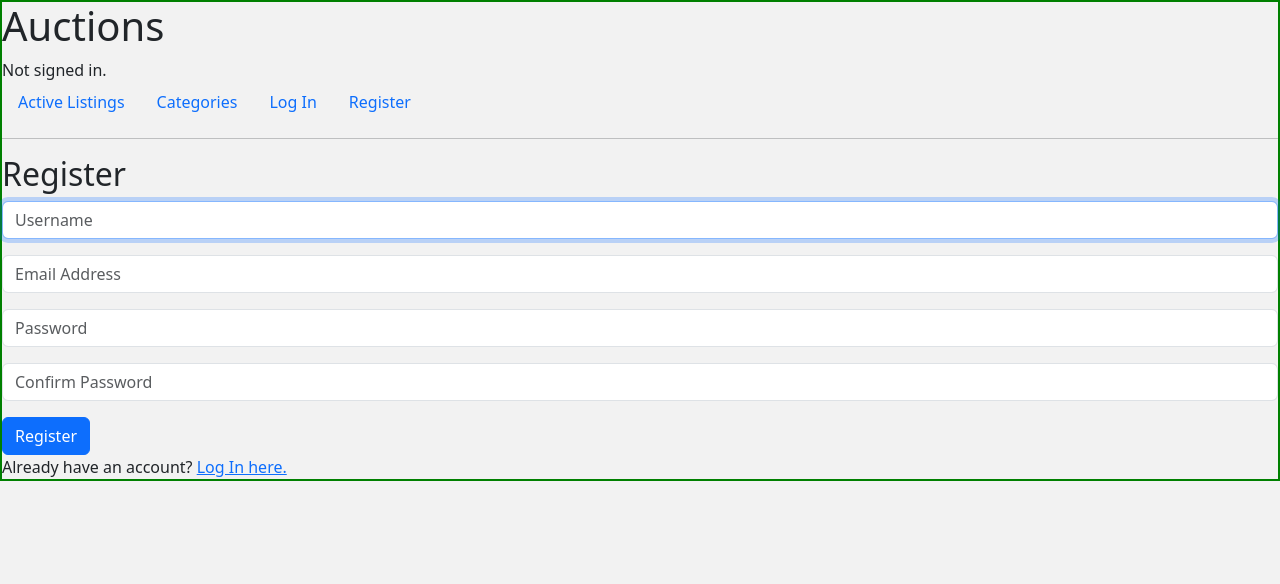
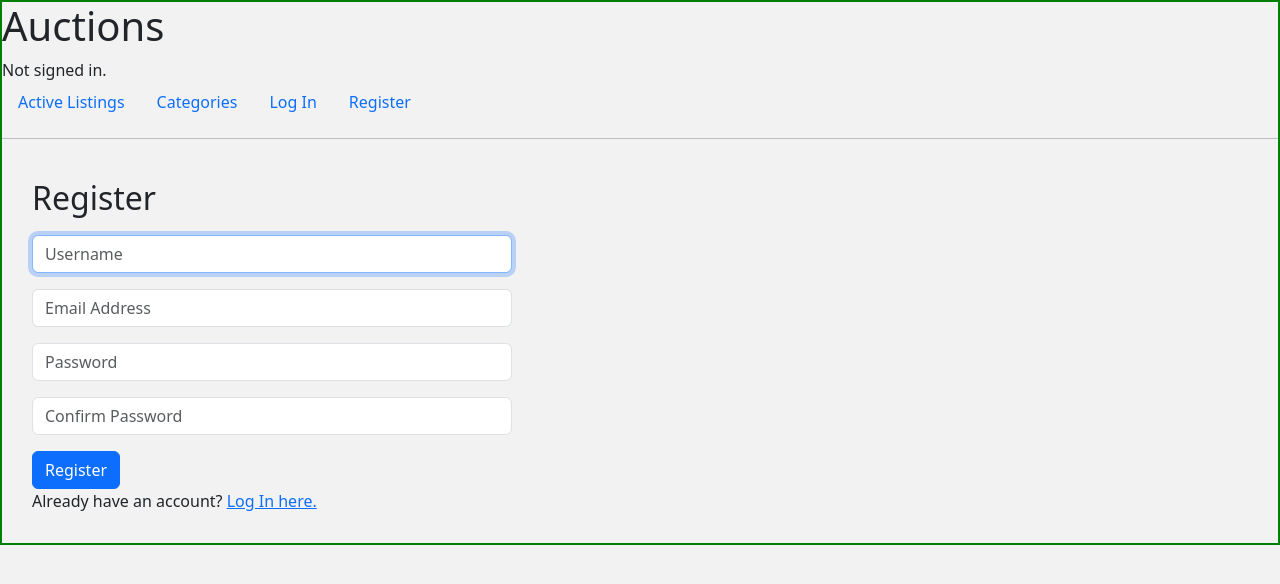
Before and after one commit to mohani-01/commerce, a Django app: page /register in a window 1280 px wide. Shown: the top 584 px of the page. Run offline with Django 3.2, Linux system fonts and the light colour scheme; some libraries are stand-ins or nearby versions.

Commit message:
working on login and register pages style

```diff
--- a/auctions/static/auctions/styles.css
+++ b/auctions/static/auctions/styles.css
@@ -307,3 +307,17 @@ body {
 .category-item > input[type="submit"]:hover {
     background-color: aliceblue;
 }
+
+
+/* login.html and register.html */
+
+.login {
+    max-width: 500px;
+    box-sizing: border-box;
+    margin: 20px;
+    padding: 10px;
+}
+
+.login h2 {
+    padding: 10px 0;
+}
--- a/auctions/templates/auctions/login.html
+++ b/auctions/templates/auctions/login.html
@@ -1,6 +1,8 @@
 {% extends "auctions/layout.html" %}
 
 {% block body %}
+
+    <div class="login">
 
     <h2>Login</h2>
 
@@ -8,7 +10,7 @@
         <div>{{ message }}</div>
     {% endif %}
 
-    <form action="{% url 'login' %}" method="post">
+    <form action="{% url 'login' %}"  method="post">
         {% csrf_token %}
         <div class="form-group">
             <input autofocus class="form-control" type="text" name="username" placeholder="Username">
@@ -21,4 +23,6 @@
 
     Don't have an account? <a href="{% url 'register' %}">Register here.</a>
 
+
+</div>
 {% endblock %}
--- a/auctions/templates/auctions/register.html
+++ b/auctions/templates/auctions/register.html
@@ -1,6 +1,7 @@
 {% extends "auctions/layout.html" %}
 
 {% block body %}
+    <div class="login">
 
     <h2>Register</h2>
 
@@ -8,7 +9,7 @@
         <div>{{ message }}</div>
     {% endif %}
 
-    <form action="{% url 'register' %}" method="post">
+    <form action="{% url 'register' %}"  method="post">
         {% csrf_token %}
         <div class="form-group">
             <input class="form-control" autofocus type="text" name="username" placeholder="Username" required>
@@ -26,5 +27,6 @@
     </form>
 
     Already have an account? <a href="{% url 'login' %}">Log In here.</a>
+</div>
 
 {% endblock %}
```
Also changed, not shown: db.sqlite3.
